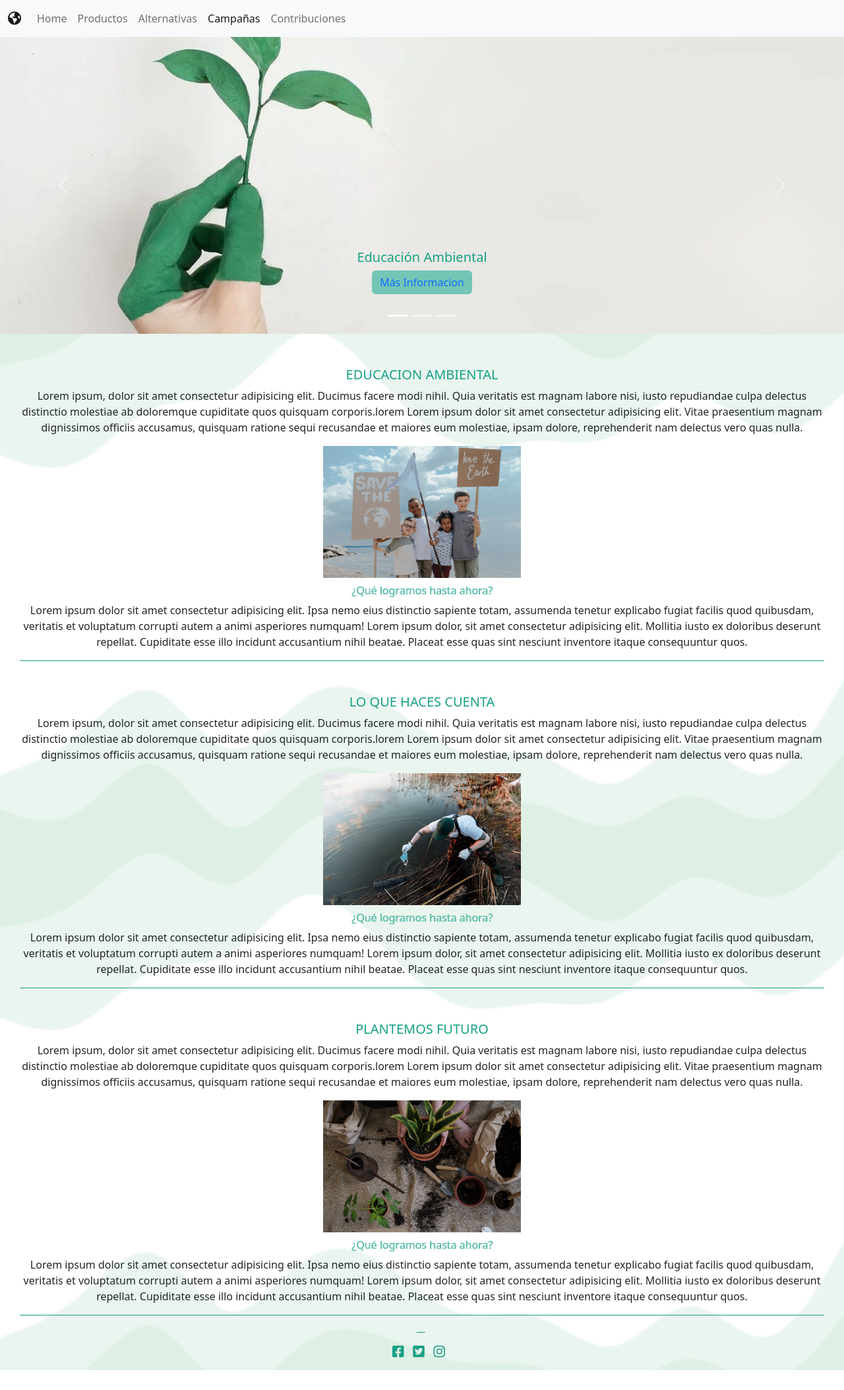
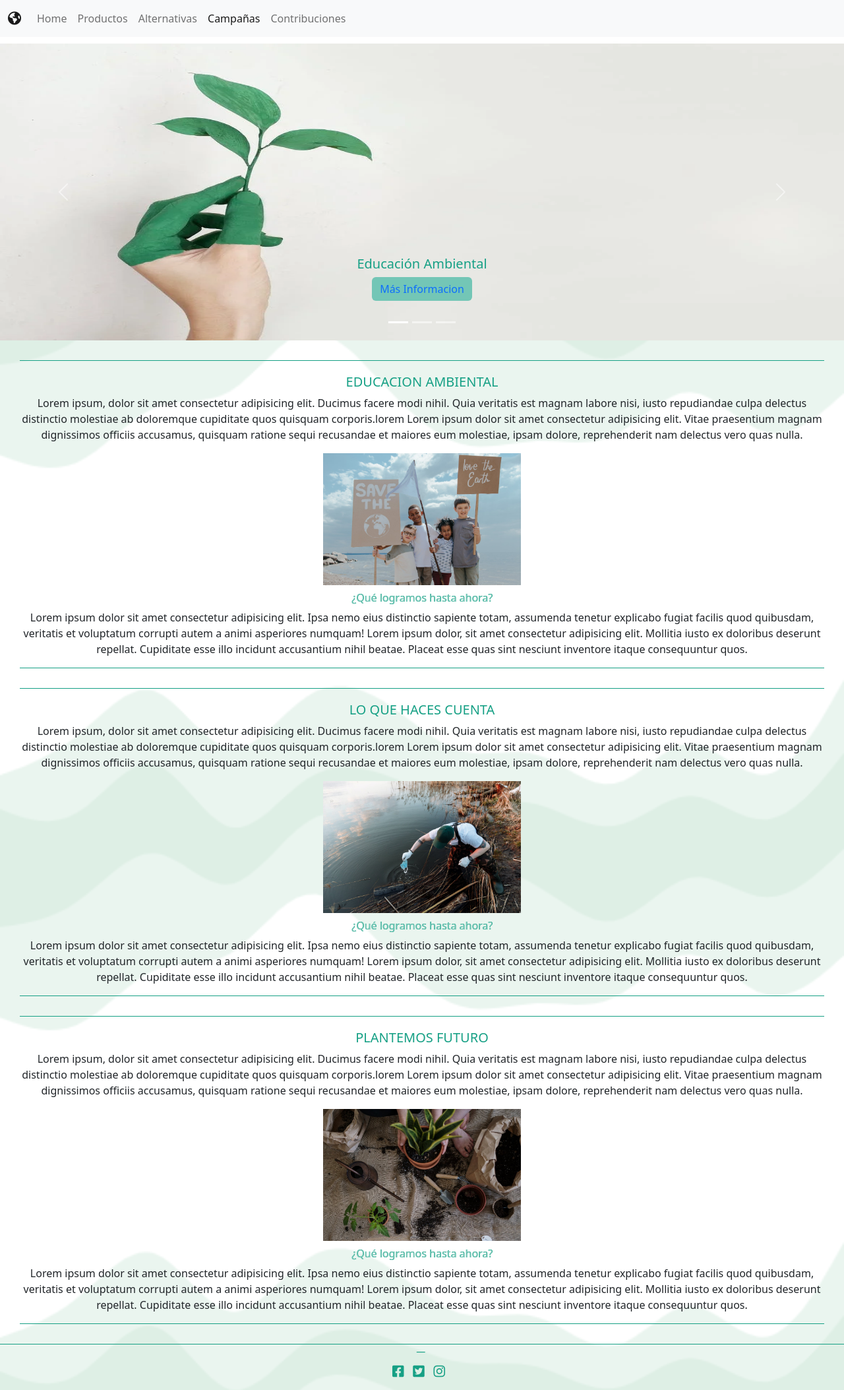
Before and after one commit to mariaeugeniaalfano/sustentable, a website: page pages/campañas.html in a window 1280 px wide. Shown: the whole page at 66% size. Before the commit the page ends 2077 px from the top, so only its background shows below. Drawn offline with nearby package versions, Linux system fonts and the light colour scheme.

Commit message:
arreglos visuales

```diff
--- a/scss/_campañas.scss
+++ b/scss/_campañas.scss
@@ -1,5 +1,8 @@
 @import "variables";
 
+.carousel {
+  margin-top: 10px;
+}
 .carousel-inner h5 {
   color: map-get($estilo, verdeOscuro);
 }
@@ -25,14 +28,14 @@ a {
   margin: 30px;
   padding-top: 20px;
   border-bottom: map-get($estilo, verdeOscuro) solid 0.5px;
-  h5{
+  border-top: map-get($estilo, verdeOscuro) solid 0.5px;
+  h5 {
     color: map-get($estilo, verdeOscuro);
   }
 }
 
-
 h6 {
   margin-top: 10px;
-  color: map-get($estilo, verdeClaro );
-  text-shadow: 0.03em 0.03em map-get($estilo,verdeOscuro)
+  color: map-get($estilo, verdeClaro);
+  text-shadow: 0.03em 0.03em map-get($estilo, verdeOscuro);
 }
--- a/scss/_home.scss
+++ b/scss/_home.scss
@@ -1,8 +1,11 @@
 .home {
   margin: 20px;
 }
-.carousel-item{
-  img{
-    object-fit: cover;
+#carouselExampleIndicators {
+  margin-top: 10px;
+  .carousel-item {
+    img {
+      object-fit: cover;
+    }
   }
 }
--- a/scss/style.scss
+++ b/scss/style.scss
@@ -52,6 +52,8 @@ body {
 }
 
 .blockquote-footer {
+  border-top: solid 1px;
+  margin-top: 20px;
   text-align: map-get($estilo, centro);
   color: map-get($estilo, verdeOscuro);
   .fa-brands {
```
Also changed, not shown: css/style.css, 1 other file.
